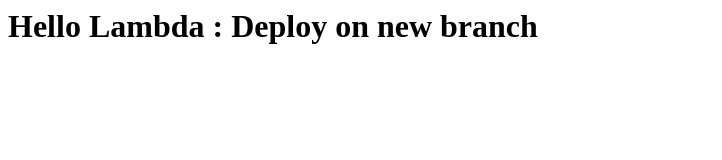
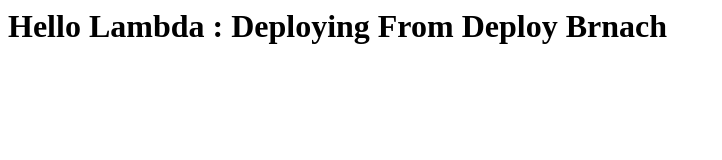
Before and after one commit to nitinbhadauria/kss-lambda, a plain HTML site: page index.html in a window 1280 px wide. Shown: the whole page, without its empty margins (0-722 px from the left). Drawn offline with Linux system fonts and the light colour scheme.

Commit message:
test commit

```diff
--- a/index.html
+++ b/index.html
@@ -1 +1 @@
-<h1>Hello Lambda : Deploy on new branch</h1>
+<h1>Hello Lambda : Deploying From Deploy Brnach</h1>
```
